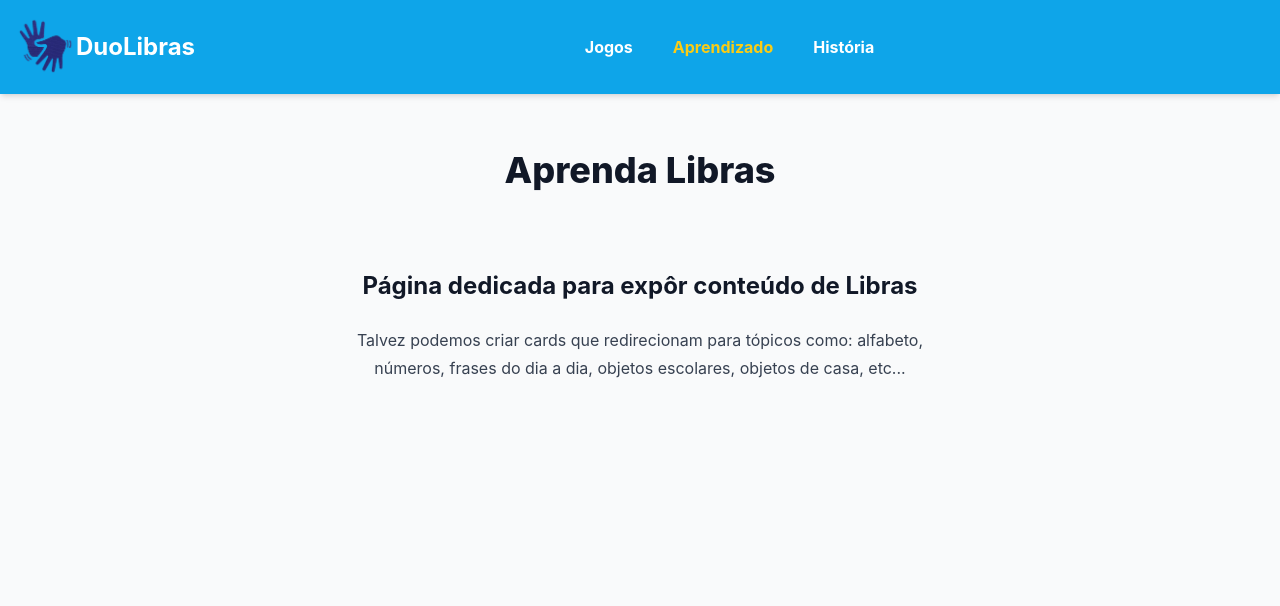
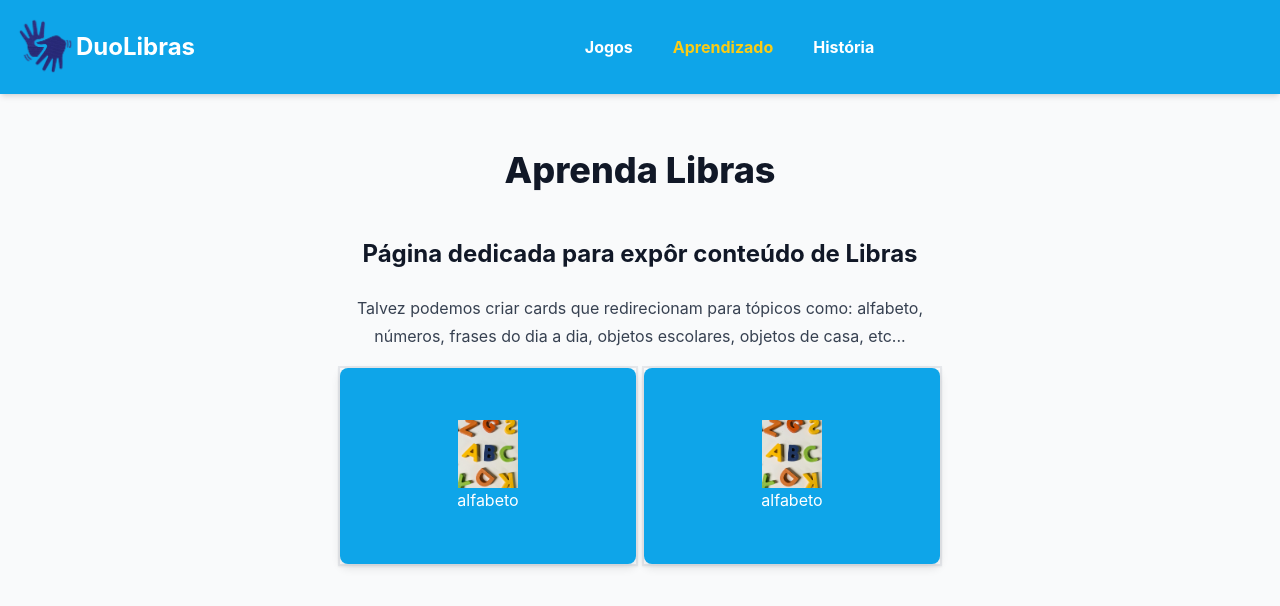
Before and after one commit to pietro-ramos/duolibras, a Next.js app: page /aprendizado in a window 1280 px wide. Shown: the top 606 px of the page. Built offline with nearby package versions, Linux system fonts and the light colour scheme; what @tailwindcss/postcss would draw is missing.

Commit message:
Feat: desenvolvimento da página de aprensizado

```diff
--- a/src/app/aprendizado/page.jsx
+++ b/src/app/aprendizado/page.jsx
@@ -1,12 +1,19 @@
-
+import CardAprendizado from "@/components/cardAprendizado"
+import alfabeto from '@/assets/images/cardsAprendizado/alfabeto.png'
 
 export default function Aprendizado(){
 
     return(
-        <div className=" prose flex flex-col items-center text-center min-h-screen mx-auto p-4 mt-10">
-            <h1>Aprenda Libras</h1>
-            <h2>Página dedicada para expôr conteúdo de Libras</h2>
-            <p>Talvez podemos criar cards que redirecionam para tópicos como: alfabeto, números, frases do dia a dia, objetos escolares, objetos de casa, etc...</p>
+        <div className="flex flex-col items-center text-center min-h-screen">
+            <div className="prose mx-auto p-4 mt-10">
+                <h1>Aprenda Libras</h1>
+                <h2>Página dedicada para expôr conteúdo de Libras</h2>
+                <p>Talvez podemos criar cards que redirecionam para tópicos como: alfabeto, números, frases do dia a dia, objetos escolares, objetos de casa, etc...</p>
+            </div>
+            <div className="flex flex-row gap-1">
+                <CardAprendizado titulo='alfabeto' imagemUrl={alfabeto} descricao='Qualquer coisa so pra fazer se funcionou'/>
+                <CardAprendizado titulo='alfabeto' imagemUrl={alfabeto} descricao='Qualquer coisa so pra fazer se funcionou'/>
+            </div>
         </div>
-    )
+        )
 }
--- a/src/app/globals.css
+++ b/src/app/globals.css
@@ -8,12 +8,48 @@ body {
 }
 
 .card-menu{
-  @apply p-6 bg-secondary rounded
-  hover:border-terciary hover:border-4 hover:border-solid
-  transition-all duration-100 ease-in hover:scale-105 shadow
-  font-bold
+  @apply p-6 bg-secondary rounded shadow font-bold
   flex items-center justify-center
   w-full max-w-sm min-h-[100px] min-w-[350px]
+}
+
+.card-hover{
+  @apply hover:border-terciary hover:border-4 hover:border-solid
+  transition-all duration-100 ease-in hover:scale-105
+}
+
+.card-container{
+  perspective: 1000px;
+  width: 300px;
+  height: 200px;
+  cursor: pointer;
+}
+
+.card-flip{
+  width: 100%;
+  height: 100%;
+  position: relative;
+  transition: transform 0.6s cubic-bezier(0.4, 0.2, 0.2, 1);
+  transform-style: preserve-3d;
+}
+
+.card-front,
+.card-back{
+  position: absolute;
+  width: 100%;
+  height: 100%;
+  backface-visibility: hidden;
+  border-radius: 0.5rem;
+  box-shadow: 0 4px 10px rgba(0, 0, 0, 0.1);
+}
+
+.card-back{
+    transform: rotateY(180deg);
+}
+
+
+.card-container:hover .card-flip{
+  transform: rotateY(180deg);
 }
 
 nav ul{
--- a/src/app/jogos/page.jsx
+++ b/src/app/jogos/page.jsx
@@ -6,11 +6,11 @@ export default function Jogos (){
     return(
         <div className="flex flex-col items-center gap-1 p-4 justify-evenly min-h-screen w-screen">
 
-            <Link href='jogos/multipleChoice'><div className="card-menu">Multipla Escolha</div></Link>
-            <Link href='jogos/match'><div className="card-menu">Conecte os Pares</div></Link>
-            <Link href='jogos/translation'><div className="card-menu">Traduza da Libras para Português</div></Link>
-            <Link href='jogos/imageChoice'><div className="card-menu">Traduza do Português para Libras</div></Link>
-            <Link href='jogos/fillInBlank'><div className="card-menu">Complete a frase</div></Link>
+            <Link href='jogos/multipleChoice'><div className="card-menu card-hover">Multipla Escolha</div></Link>
+            <Link href='jogos/match'><div className="card-menu card-hover">Conecte os Pares</div></Link>
+            <Link href='jogos/translation'><div className="card-menu card-hover">Traduza da Libras para Português</div></Link>
+            <Link href='jogos/imageChoice'><div className="card-menu card-hover">Traduza do Português para Libras</div></Link>
+            <Link href='jogos/fillInBlank'><div className="card-menu card-hover">Complete a frase</div></Link>
         </div>
     )
 }
--- a/src/app/page.tsx
+++ b/src/app/page.tsx
@@ -5,9 +5,9 @@ import Link from "next/link"
 export default function Home() {
   return(
     <main className="min-h-screen flex flex-col items-center justify-center bg-gray-50 p-4 gap-1 w-screen">
-      <Link href='/jogos'><div className="card-menu">Jogos</div></Link>
-      <Link href='/aprendizado'><div className="card-menu">Aprendizado</div></Link>
-      <Link href='/historia'><div className="card-menu">Historia</div></Link>
+      <Link href='/jogos'><div className="card-menu card-hover">Jogos</div></Link>
+      <Link href='/aprendizado'><div className="card-menu card-hover">Aprendizado</div></Link>
+      <Link href='/historia'><div className="card-menu card-hover">Historia</div></Link>
     </main>
   )
 }
--- /dev/null
+++ b/src/components/cardAprendizado.tsx
@@ -0,0 +1,18 @@
+import Image from "next/image"
+
+export default function CardAprendizado({titulo, imagemUrl, descricao}: {titulo: string, imagemUrl: string, descricao: string}){
+
+    return(
+        <div className="flex flex-col card-container">
+            <div className="card-flip border-solid border-2 shadow-sm">
+                <div className="card-front bg-primary text-white flex flex-col items-center justify-center">
+                    <Image src={imagemUrl} alt="imagem" width={60} height={80}/>
+                    <h2>{titulo}</h2>
+                </div>
+                <div className="card-back bg-white text-gray-500 flex justify-center items-center p-4">
+                    <p>{descricao}</p>
+                </div>
+            </div>
+        </div>
+    )
+}
```
Also changed, not shown: src/app/historia/page.tsx (renamed from src/app/historia/page.jsx), src/assets/images/cardsAprendizado/alfabeto.png (added).
